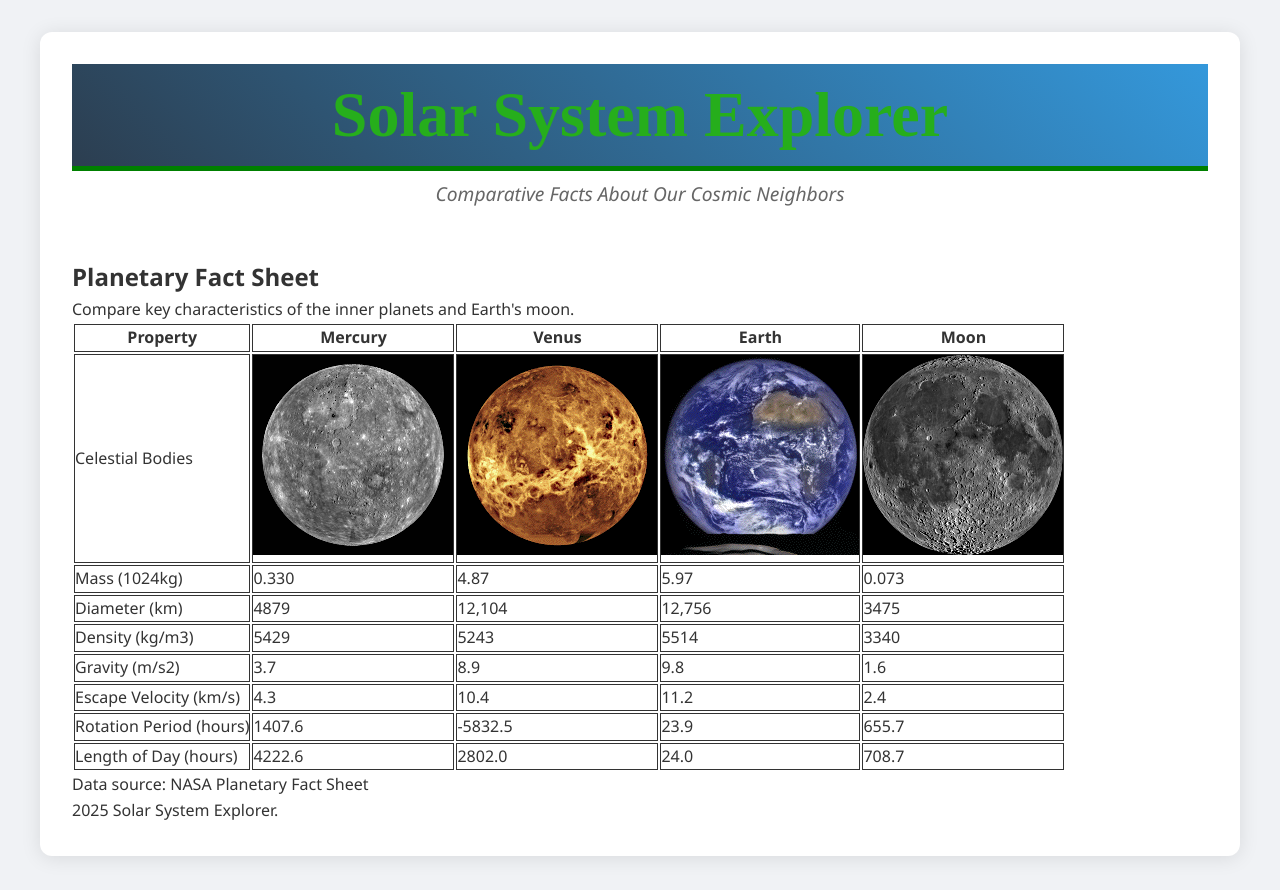
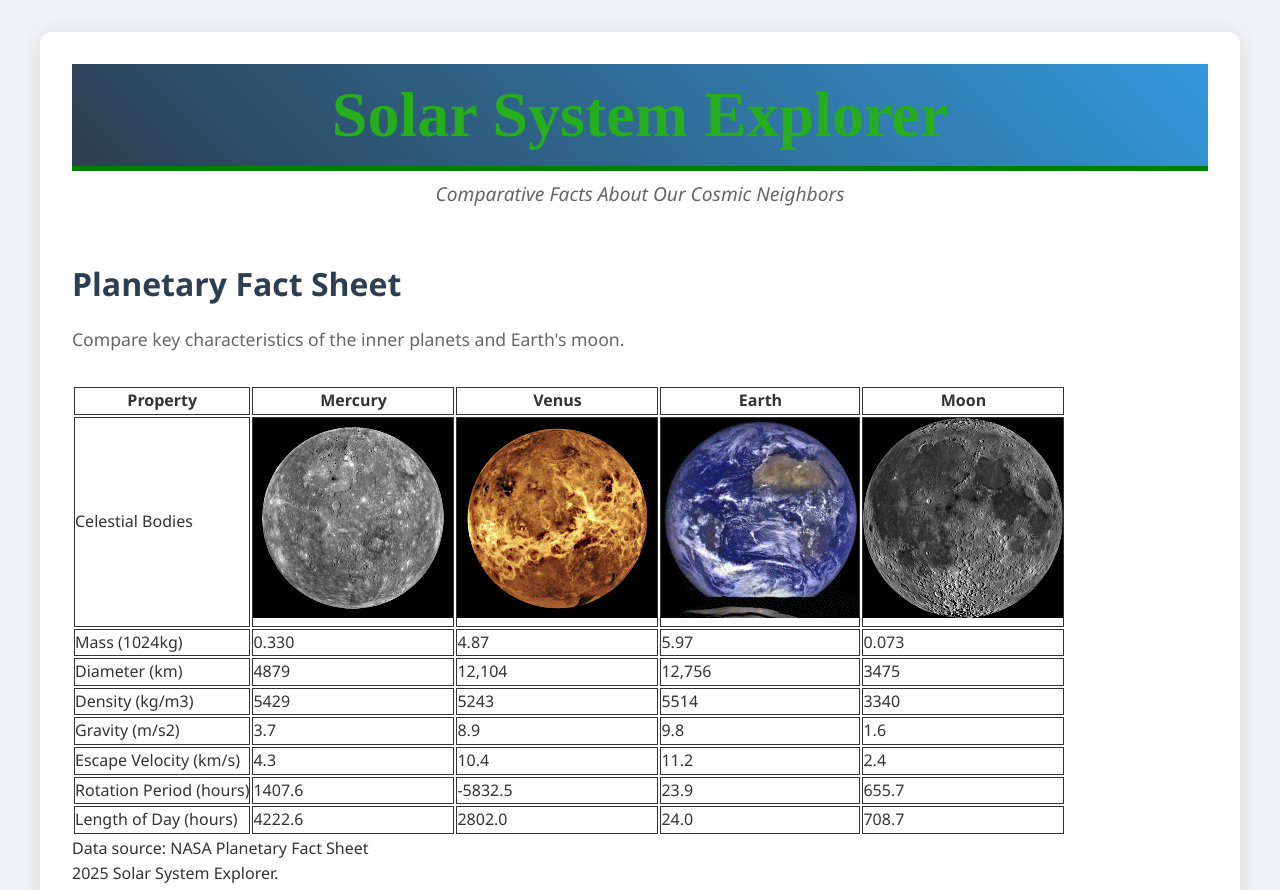
Before and after one commit to sharvey-bit/webdev_lab7, a plain HTML site: page index.html in a window 1280 px wide. Shown: the top 890 px of the page. Drawn offline with Linux system fonts and the light colour scheme.

Commit message:
Section Styles
Changed font size and color of section title and section intro

```diff
--- a/css/style.css
+++ b/css/style.css
@@ -54,3 +54,17 @@ td, th {
   color: rgb(38, 174, 28);
   border-bottom:5px solid green;
 }
+
+/* Section Styles */
+.section-title {
+  font-size: 2rem;
+  color: #2c3e50;
+  margin-bottom: 1rem;
+  font-weight: 600;
+}
+
+.section-intro {
+  color: #666;
+  margin-bottom: 2rem;
+  font-size: 1.1rem;
+}
```
